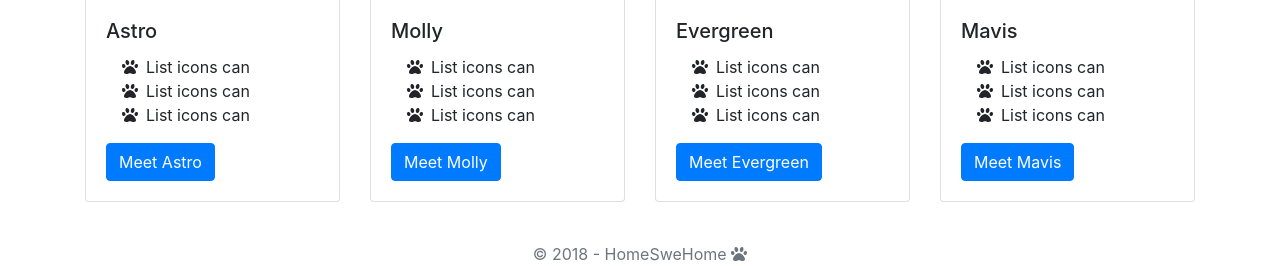
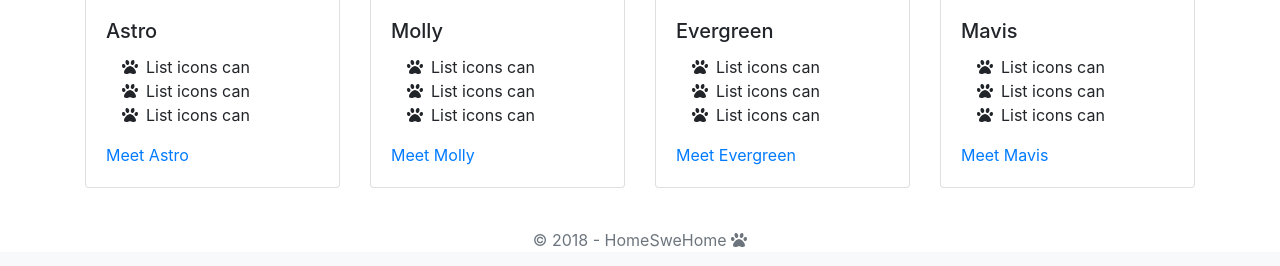
Before and after one commit to TimCoding/HomeSweHome, a Python web app: template server/templates/dog_models.html in a window 1280 px wide. Shown: the part 835-1101 px from the top of the page. Run offline with Jinja, Linux system fonts and the light colour scheme; the template is opened without the code that fills it, so the values that code supplies are empty; some libraries are stand-ins or nearby versions.

Commit message:
changed buttons to links in page models and made jumbotron in park details say name

```diff
--- a/server/templates/dog_models.html
+++ b/server/templates/dog_models.html
@@ -34,7 +34,7 @@
 						<li><span class="fa-li"><i class="fas fa-paw"></i></span>List icons can</li>
 						<li><span class="fa-li"><i class="fas fa-paw"></i></span>List icons can</li>
 					</ul>
-	        <a href="/dog_details/0" class="btn btn-primary">Meet Astro</a>
+	        <a href="/dog_details/0" class="card-link">Meet Astro</a>
 	      </div>
 	    </div>
 		</div>
@@ -49,7 +49,7 @@
 						<li><span class="fa-li"><i class="fas fa-paw"></i></span>List icons can</li>
 						<li><span class="fa-li"><i class="fas fa-paw"></i></span>List icons can</li>
 					</ul>
-	        <a href="/dog_details/10" class="btn btn-primary">Meet Molly</a>
+	        <a href="/dog_details/10" class="card-link">Meet Molly</a>
 	      </div>
 	    </div>
 		</div>
@@ -64,7 +64,7 @@
 						<li><span class="fa-li"><i class="fas fa-paw"></i></span>List icons can</li>
 						<li><span class="fa-li"><i class="fas fa-paw"></i></span>List icons can</li>
 					</ul>
-	        <a href="/dog_details/14" class="btn btn-primary">Meet Evergreen</a>
+	        <a href="/dog_details/14" class="card-link">Meet Evergreen</a>
 	      </div>
 	    </div>
 		</div>
@@ -79,7 +79,7 @@
 						<li><span class="fa-li"><i class="fas fa-paw"></i></span>List icons can</li>
 						<li><span class="fa-li"><i class="fas fa-paw"></i></span>List icons can</li>
 					</ul>
-	        <a href="/dog_details/15" class="btn btn-primary">Meet Mavis</a>
+	        <a href="/dog_details/15" class="card-link">Meet Mavis</a>
 	      </div>
 	    </div>
 		</div>
--- a/server/templates/park_details.html
+++ b/server/templates/park_details.html
@@ -4,7 +4,7 @@
 <!-- jumbotron -->
 <div class="jumbotron jumbotron-fluid">
   <div class="container">
-    <h1>Jumbotron</h1>
+    <h1>{{park_data["name"]}}</h1>
     <p>Don't know if you guys want a picture here</p>
   </div>
 </div>
@@ -17,7 +17,6 @@
     <div class="card-header"><h5>Description</h5></div>
       <div class="card-block" style="padding-left:10px; padding-top:10px">
         <blockquote class="card-blockquote">
-        <p>{{park_data["name"]}}</p>
         <p>{{park_data["description"]}}</p>
         </blockquote>
     </div>
--- a/server/templates/park_models.html
+++ b/server/templates/park_models.html
@@ -34,7 +34,7 @@
 						<li><span class="fa-li"><i class="fas fa-paw"></i></span>(806) 857-6680</li>
 						<li><span class="fa-li"><i class="fas fa-paw"></i></span>OPEN</li>
 					</ul>
-	        <a href="/park_details/0" class="btn btn-primary">Play</a>
+	        <a href="/park_details/0" class="card-link">Visit</a>
 	      </div>
 	    </div>
 		</div>
@@ -49,7 +49,7 @@
 						<li><span class="fa-li"><i class="fas fa-paw"></i></span>(830)775-7491</li>
 						<li><span class="fa-li"><i class="fas fa-paw"></i></span>OPEN</li>
 					</ul>
-	        <a href="/park_details/1" class="btn btn-primary">Play</a>
+	        <a href="/park_details/1" class="card-link">Visit</a>
 	      </div>
 	    </div>
 		</div>
@@ -64,7 +64,7 @@
 						<li><span class="fa-li"><i class="fas fa-paw"></i></span>(432) 477-2251</li>
 						<li><span class="fa-li"><i class="fas fa-paw"></i></span>CLOSED</li>
 					</ul>
-	        <a href="/park_details/2" class="btn btn-primary">Play</a>
+	        <a href="/park_details/2" class="card-link">Visit</a>
 	      </div>
 	    </div>
 		</div>
--- a/server/templates/shelter_models.html
+++ b/server/templates/shelter_models.html
@@ -29,7 +29,7 @@
 						<li><span class="fa-li"><i class="fas fa-paw"></i></span>List icons can</li>
 						<li><span class="fa-li"><i class="fas fa-paw"></i></span>List icons can</li>
 					</ul>
-	        <a href="/shelters/0" class="btn btn-primary">Play</a>
+	        <a href="/shelters/0" class="card-link">Adopt</a>
 	      </div>
 	    </div>
 		</div>
@@ -44,7 +44,7 @@
 						<li><span class="fa-li"><i class="fas fa-paw"></i></span>List icons can</li>
 						<li><span class="fa-li"><i class="fas fa-paw"></i></span>List icons can</li>
 					</ul>
-	        <a href="/shelters/1" class="btn btn-primary">Play</a>
+	        <a href="/shelters/1" class="card-link">Adopt</a>
 	      </div>
 	    </div>
 		</div>
@@ -59,7 +59,7 @@
 						<li><span class="fa-li"><i class="fas fa-paw"></i></span>List icons can</li>
 						<li><span class="fa-li"><i class="fas fa-paw"></i></span>List icons can</li>
 					</ul>
-	        <a href="/shelters/2" class="btn btn-primary">Play</a>
+	        <a href="/shelters/2" class="card-link">Adopt</a>
 	      </div>
 	  </div>
 	</div>
```
